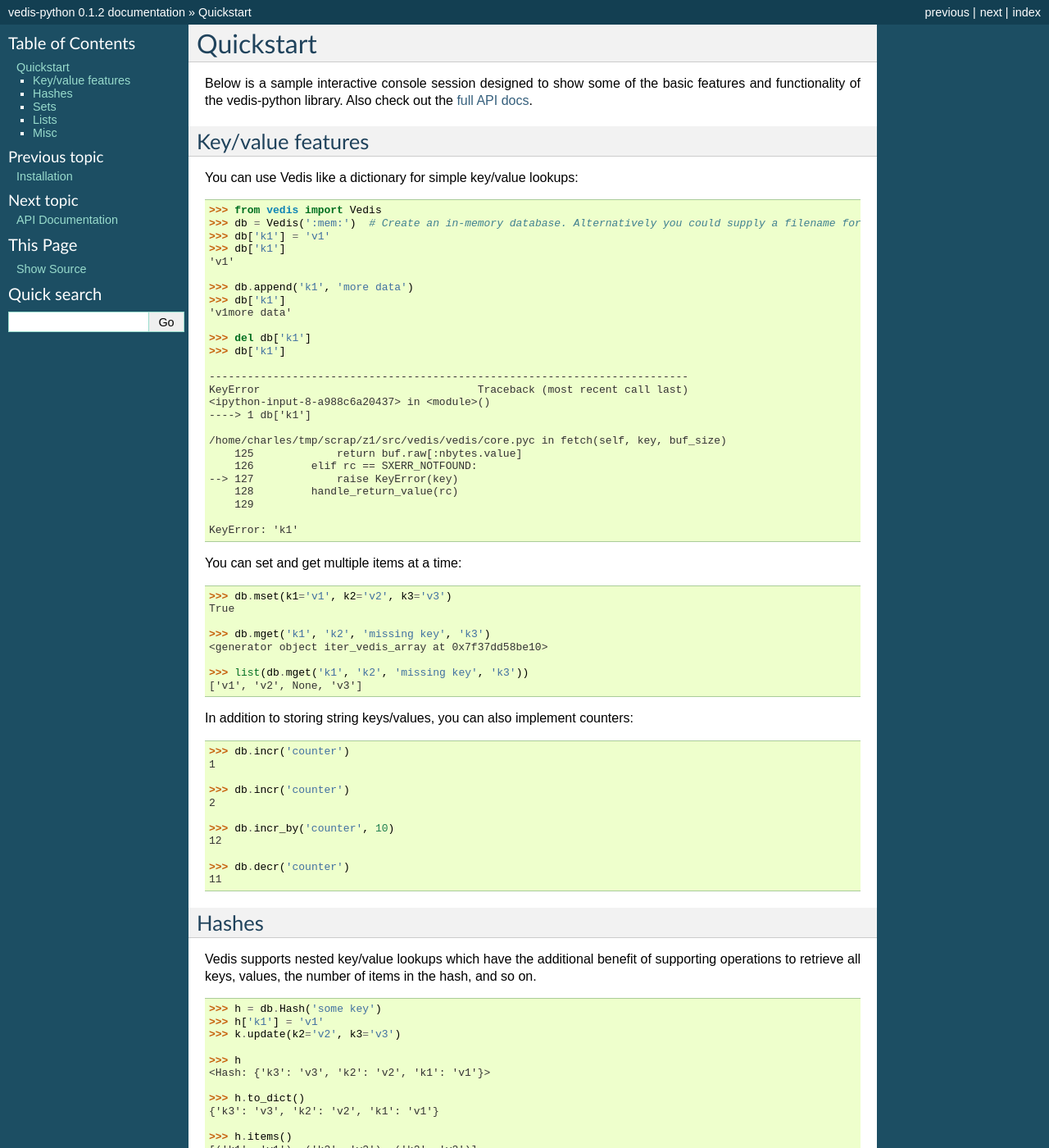
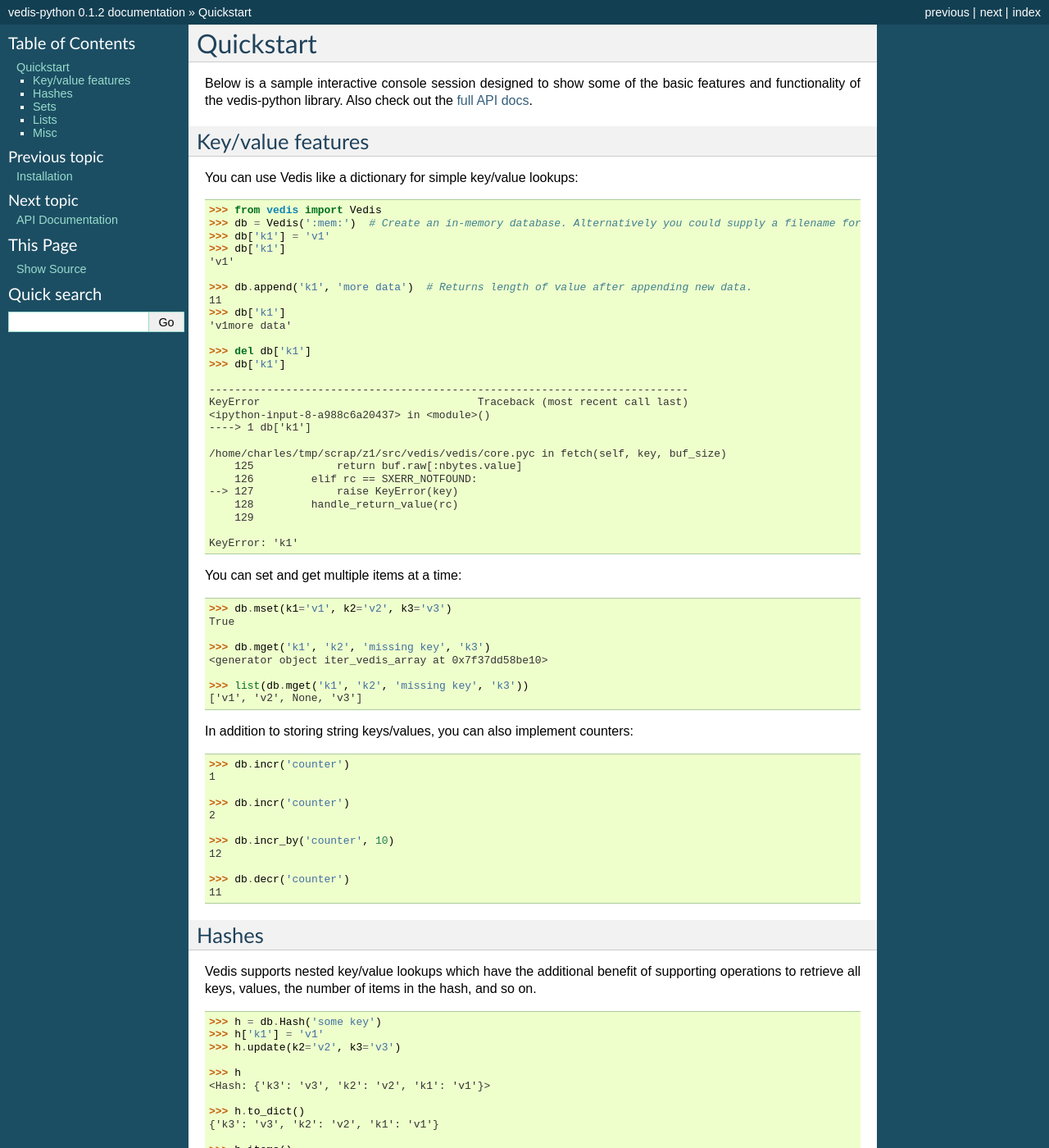
Before and after one commit to coleifer/vedis-python, a Sphinx documentation site: the page built from docs/quickstart.rst, in a window 1280 px wide and 1400 px high. Shown: the whole window at 82% size. Built offline with Sphinx 7.4.7, drawn with Linux system fonts in a browser that asks for light colours.

Commit message:
Fixing a couple typos.

```diff
--- a/docs/quickstart.rst
+++ b/docs/quickstart.rst
@@ -18,7 +18,8 @@ You can use Vedis like a dictionary for simple key/value lookups:
     >>> db['k1']
     'v1'
 
-    >>> db.append('k1', 'more data')
+    >>> db.append('k1', 'more data')  # Returns length of value after appending new data.
+    11
     >>> db['k1']
     'v1more data'
 
@@ -77,7 +78,7 @@ Vedis supports nested key/value lookups which have the additional benefit of sup
 
     >>> h = db.Hash('some key')
     >>> h['k1'] = 'v1'
-    >>> k.update(k2='v2', k3='v3')
+    >>> h.update(k2='v2', k3='v3')
 
     >>> h
     <Hash: {'k3': 'v3', 'k2': 'v2', 'k1': 'v1'}>
```
Also changed, not shown: README.md (+3 -2 lines).
